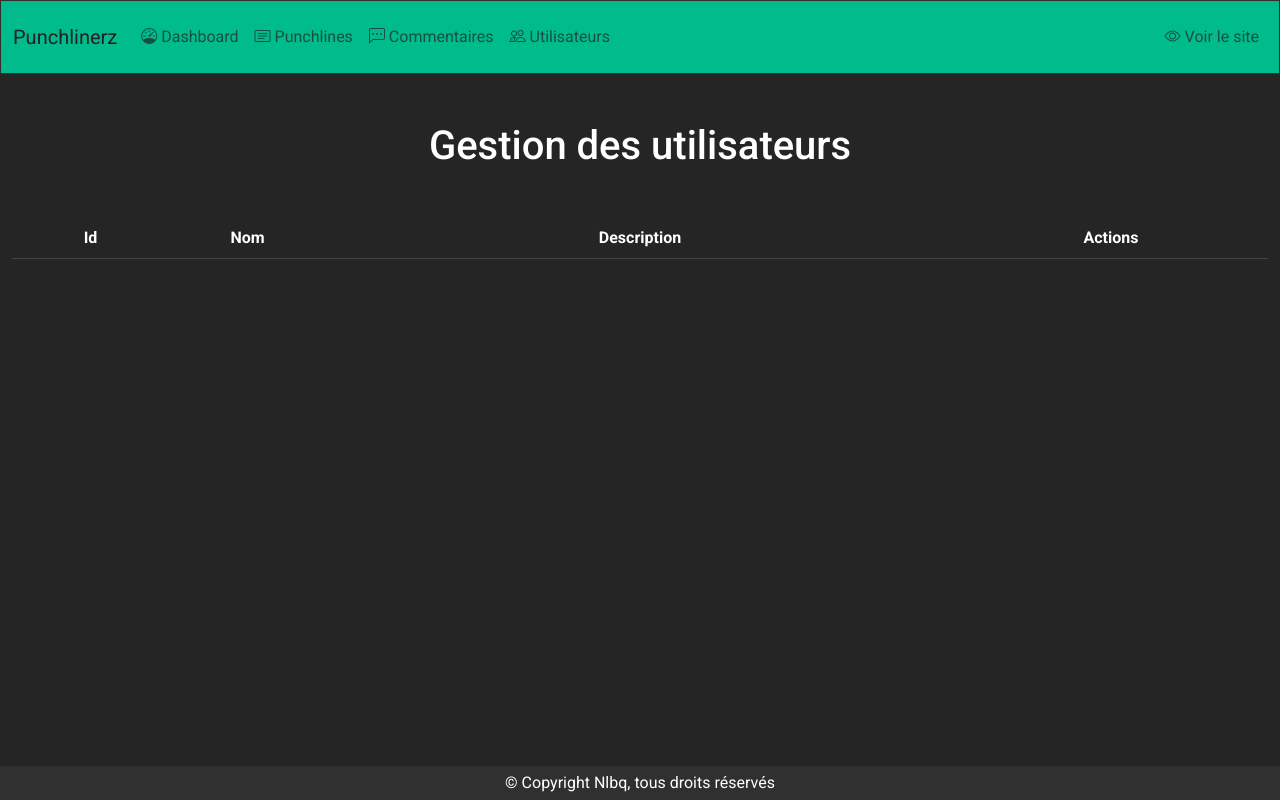
After one commit to Nlbq/Punchlinerz, a Symfony app: template templates/admin/user/index.html.twig in a window 1280 px wide. The commit adds this page. Run offline with Twig, Linux system fonts and the light colour scheme; the template is opened without the code that fills it, so the values that code supplies are empty; some libraries are stand-ins or nearby versions.

Commit message:
administaration des entités

```diff
--- a/templates/admin/comment/index.html.twig
+++ b/templates/admin/comment/index.html.twig
@@ -36,7 +36,7 @@
             </td>
             <td>
               <a href="{{ path('admin_comments_edit', {'id': comment.id}) }}" class="btn btn-primary mx-2"><i class="bi bi-pencil-square "></i></i></a>
-              <a href="{{ path('admin_comments_delete', {'id': comment.id}) }}" class="btn btn-danger mx-2"><i class="bi bi-trash "></i></i></a>
+              <a href="{{ path('admin_punchs_delete', {'id': comment.id}) }}" class="btn btn-danger mx-2"><i class="bi bi-trash "></i></i></a>
             </td>
           </tr>
           {% endfor %}
--- a/templates/admin/partials/header.html.twig
+++ b/templates/admin/partials/header.html.twig
@@ -23,7 +23,7 @@
                   Commentaires</a>
                 </li>
                 <li class="nav-item">
-                  <a class="nav-link " href="#">
+                  <a class="nav-link " href="{{ path('admin_users_index') }}">
                   <i class="bi bi-people"></i>
                   Utilisateurs</a>
                 </li>
--- /dev/null
+++ b/templates/admin/user/index.html.twig
@@ -0,0 +1,49 @@
+{% extends 'admin/base.html.twig' %}
+
+{% block stylesheets %}
+        <link rel="stylesheet" href="/css/admin/admin_index.css">
+{% endblock %}
+
+{% block title %}Administration des utilisateurs{% endblock %}
+
+{% block body %}
+<div class="container-fluid">
+    <h2 class="text-center my-5">Gestion des utilisateurs</h2>
+
+    <table class="table table-hover text-center">
+        <thead>
+            <tr>
+              <th class="col-1">Id</th>
+              <th class="col-1">Nom</th>
+              <th class="col-4">Description</th>
+              {# <th class="col-5">Contenu</th> #}
+              <th class="col-2">Actions</th>
+            </tr>
+        </thead>
+
+        <tbody>
+          {% for user in users %}
+          <tr>
+            <td class="align-middle">{{user.id}}</td>
+            <td class="align-middle">
+             <img src="{{user.picture}}" alt="Avatar de {{user.username}}" class="avatar avatar-micro me-2">
+            {{user.username}}</td>
+            <td class="align-middle">{{user.description}}</td>
+            {# <td class="align-middle">
+              <img src="{{comment.author.picture}}" alt="Avatar de {{comment.author.username}}" class="avatar avatar-micro me-2">
+              {{comment.author.username|capitalize}}
+            </td> #}
+            {# <td class="align-middle">{{comment.content}}</td> #}
+            {# <td class="align-middle">
+              <span class="badge badge-secondary">{{comment.rating}}</span>
+            </td> #}
+            <td>
+              <a href="{{ path('admin_users_edit', {'id': user.id}) }}" class="btn btn-primary mx-2"><i class="bi bi-pencil-square "></i></i></a>
+              <a href="{{ path('admin_users_delete', {'id': user.id}) }}" class="btn btn-danger mx-2"><i class="bi bi-trash "></i></i></a>
+            </td>
+          </tr>
+          {% endfor %}
+        </tbody>
+    </table>
+</div>
+{% endblock %}
```
Also changed, not shown: src/Controller/AdminUserController.php (added, +73 -0 lines), templates/admin/user/edit.html.twig (added, +33 -0 lines).
